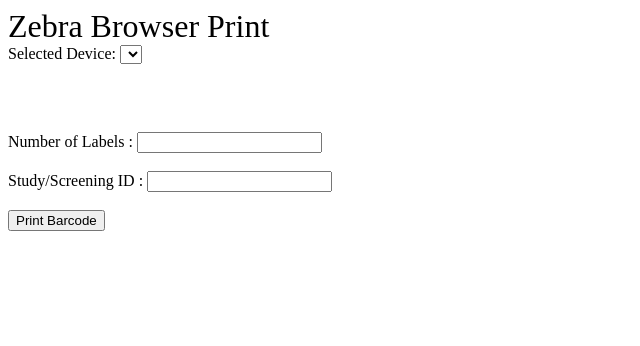
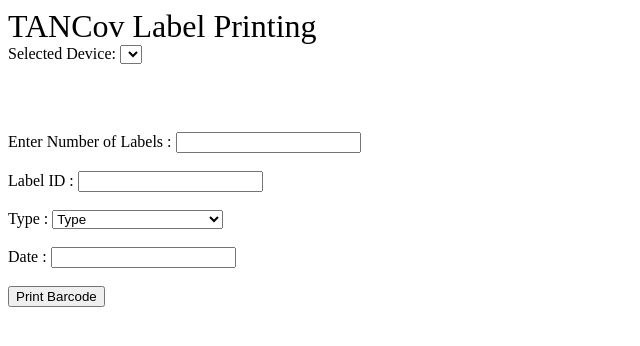
Before and after one commit to Maquiz1/tancov-cts, a PHP site: page /zebra.php in a window 1280 px wide. Shown: the top 346 px of the page, without its empty margins (0-640 px from the left). Run offline with PHP 8.4, Linux system fonts and the light colour scheme; lists and menus that the app fills with data are empty.

Commit message:
update printing codes

```diff
--- a/zebra.php
+++ b/zebra.php
@@ -6,12 +6,9 @@
     <script type="text/javascript">
         var selected_device;
         var devices = [];
-        function setup()
-        {
+        function setup(){
             //Get the default device from the application as a first step. Discovery takes longer to complete.
-            BrowserPrint.getDefaultDevice("printer", function(device)
-            {
-
+            BrowserPrint.getDefaultDevice("printer", function(device){
                 //Add device to list of devices and to html select element
                 selected_device = device;
                 devices.push(device);
@@ -19,15 +16,12 @@
                 var option = document.createElement("option");
                 option.text = device.name;
                 html_select.add(option);
-
                 //Discover any other devices available to the application
                 BrowserPrint.getLocalDevices(function(device_list){
-                    for(var i = 0; i < device_list.length; i++)
-                    {
+                    for(var i = 0; i < device_list.length; i++){
                         //Add device to list of devices and to html select element
                         var device = device_list[i];
-                        if(!selected_device || device.uid != selected_device.uid)
-                        {
+                        if(!selected_device || device.uid != selected_device.uid){
                             devices.push(device);
                             var option = document.createElement("option");
                             option.text = device.name;
@@ -35,70 +29,64 @@
                             html_select.add(option);
                         }
                     }
-
                 }, function(){alert("Error getting local devices")},"printer");
-
-            }, function(error){
-                alert(error);
-            })
+            }, function(error){alert(error);})
         }
-
-        function writeToSelectedPrinter()
-        {
-
-            var x=1;var y='';var f=0;var id=document.getElementById('study_id').value;
+        function writeToSelectedPrinter(){
+            var x=1;var study_id=document.getElementById('study_id').value;
             var no=Number(document.getElementById('no_label').value);
-
-            while (f<2){
-                var dataToWrite ='^XA^CF0,20^FO1,1^FDTANCoV-1^FS^CF0,15^FO1,20^FDDA001V1-081^FS^FO1,35^FDNasopharyngeal Swab^FS^FO1,55^FD11-03-2023^FS^FO150,1^BQN,2,3^FDHA12345678^FS^XZ'
-                selected_device.send(dataToWrite, undefined, errorCallback);
-                f++;
-            }
-
+            var label_type=document.getElementById('label_type').value;
+            var label_date=document.getElementById('label_date').value;
             while(x < no+1){
-                if(x < 10){y='0'+x}else{y=x}
-                var dataToWrite ='^XA^CF0,20^FO1,1^FDTANCoV-1^FS^CF0,15^FO1,20^FDDA001V1-081^FS^FO1,35^FDNasopharyngeal Swab^FS^FO1,55^FD11-03-2023^FS^FO150,1^BQN,2,3^FDHA12345678^FS^XZ'
-
+                var dataToWrite ='^XA^CF0,21^FO380,20^FDTANCoV-1^FS^FO270,60^FD'+study_id+'^FS^FO270,90^FD'+
+                    label_type+'^FS^FO270,120^FD'+label_date+'^FS^BY2,2,50^FO490,0^BQN,2,3^FD '+study_id+'^FS^XZ'
                 selected_device.send(dataToWrite, undefined, errorCallback);
                 x++;
             }
-
         }
-
         var readCallback = function(readData) {
-            if(readData === undefined || readData === null || readData === "")
-            {
+            if(readData === undefined || readData === null || readData === ""){
                 alert("No Response from Device");
-            }
-            else
-            {
+            }else{
                 alert(readData);
             }
-
         }
         var errorCallback = function(errorMessage){
             alert("Error: " + errorMessage);
         }
-
         window.onload = setup;
-
     </script>
 </head>
 <body >
-<span style="padding-right:50px; font-size:200%">Zebra Browser Print</span><br/>
+<span style="padding-right:50px; font-size:200%">TANCov Label Printing</span><br/>
 
-Selected Device: <select id="selected_device" onchange=onDeviceSelected(this);></select> <!--  <input type="button" value="Change" onclick="changeDevice();">--> <br/><br/>
+Selected Device: <select id="selected_device" onchange=onDeviceSelected(this);></select> <!--  <input type="button"
+value="Change" onclick="changeDevice();">--> <br/><br/>
 <p>&nbsp;</p>
-<label for="fname">Number of Labels : </label>
+<label for="fname">Enter Number of Labels : </label>
 <input type="number" name="no_label" id="no_label"><br><br>
-<label for="fname">Study/Screening ID : </label>
+<label for="fname">Label ID : </label>
 <input type="text" name="study_id" id="study_id"><br><br>
+<label for="fname">Type : </label>
+<select name="label_type" id="label_type">
+    <option value="">Type</option>
+    <option value="Nasopharyngeal aspirate">Nasopharyngeal aspirate</option>
+    <option value="Nasopharyngeal swab">Nasopharyngeal Swab</option>
+    <option value="TB Sample 1">TB Sample 1</option>
+    <option value="TB Sample 2">TB Sample 2</option>
+    <option value="Blood (EDTA)">Blood (EDTA)</option>
+    <option value="Blood (Serum)">Blood (Serum)</option>
+    <option value="ACD Plasma">ACD Plasma</option>
+    <option value="ACDMPBMCs">ACDMPBMCs</option>
+    <option value="Citrate Blood">Citrate Blood</option>
+</select><br><br>
+<label for="fname">Date : </label>
+<input type="text" name="label_date" id="label_date"><br><br>
 <button id="myButton">Print Barcode</button>
 <script>
     var button = document.querySelector('#myButton');
     button.addEventListener('click', function() { writeToSelectedPrinter()});
     button.click();
 </script>
-
 </body>
 </html>
```
